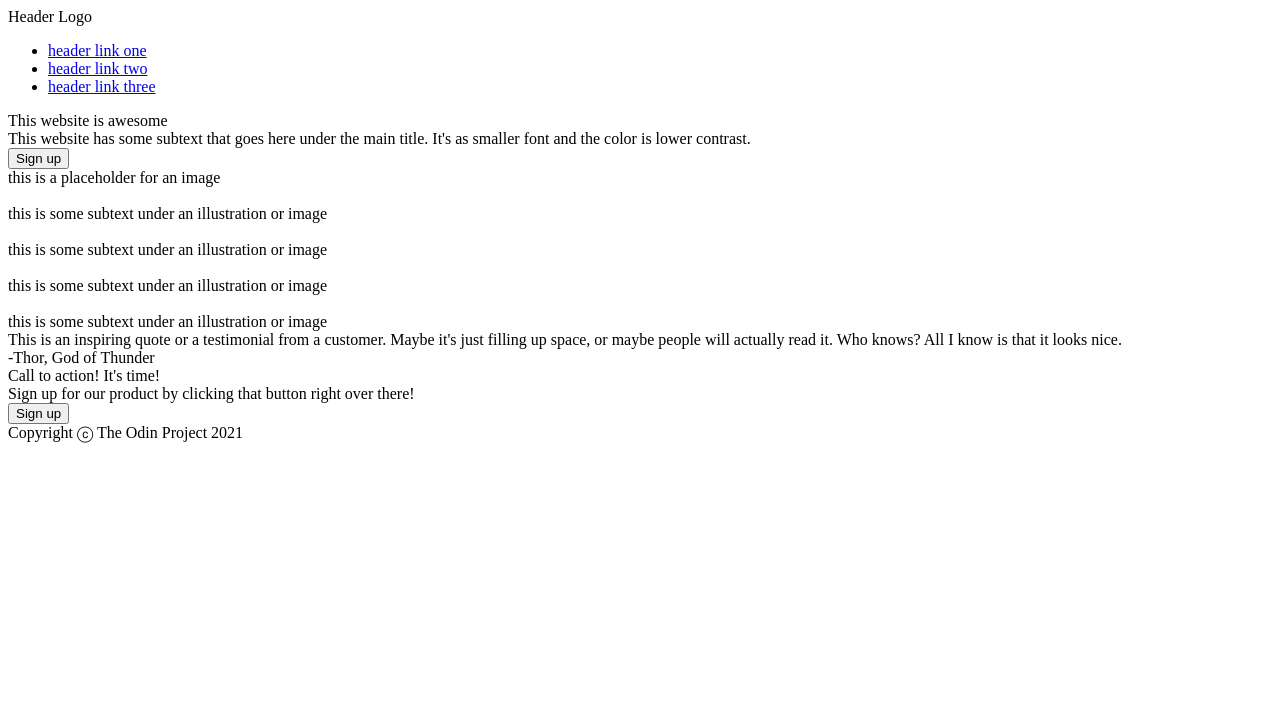
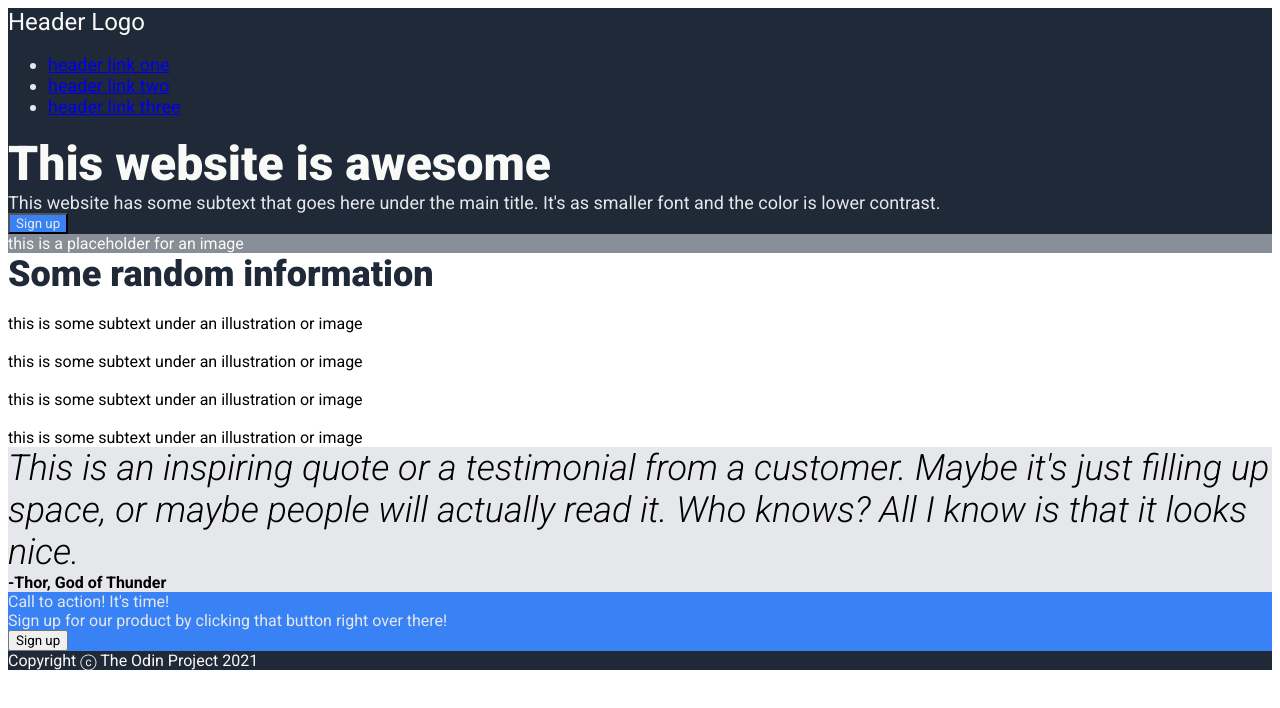
Before and after one commit to willoco/landing-page, a plain HTML site: page index.html in a window 1280 px wide. Drawn offline with Linux system fonts and the light colour scheme.

Commit message:
add css styling

```diff
--- a/index.html
+++ b/index.html
@@ -1,45 +1,49 @@
 <!DOCTYPE html>
-
 <html lang="en">
     <head>
         <meta charset="utf-8">
         <title>Landing Page</title>
+        <link rel="stylesheet" href="style.css">
+        <link rel="preconnect" href="https://fonts.googleapis.com">
+        <link rel="preconnect" href="https://fonts.gstatic.com" crossorigin>
+        <link href="https://fonts.googleapis.com/css2?family=Roboto:ital,wght@0,400;0,700;0,900;1,300&display=swap" rel="stylesheet">
     </head>
 
     <body>
+        <div class="hero">
             <div class="header">
-            <div>Header Logo</div>
-            <ul>
+                <div class="header-logo">Header Logo</div>
+                <ul class="header-link">
                     <li><a href="#">header link one</a></li>
                     <li><a href="#">header link two</a></li>
                     <li><a href="#">header link three</a></li>
                 </ul>
             </div>
 
-        <div class="hero">
             <div class="hero-text">This website is awesome</div>
-            <div>This website has some subtext that goes here under the main title. It's as smaller font and the color is lower contrast.</div>
-            <button>Sign up</button>
-            <div>this is a placeholder for an image</div>
+            <div class="hero-sub">This website has some subtext that goes here under the main title. It's as smaller font and the color is lower contrast.</div>
+            <button class="hero-button">Sign up</button>
+            <div class="placeholder">this is a placeholder for an image</div>
         </div>
 
-        <div>
-            <img>
-            <div>this is some subtext under an illustration or image</div>
-            <img>
-            <div>this is some subtext under an illustration or image</div>
-            <img>
-            <div>this is some subtext under an illustration or image</div>
-            <img>
-            <div>this is some subtext under an illustration or image</div>
+        <div class="information">
+            <div class="info-header">Some random information</div>
+            <img class="image">
+            <div class="image-text">this is some subtext under an illustration or image</div>
+            <img class="image">
+            <div class="image-text">this is some subtext under an illustration or image</div>
+            <img class="image">
+            <div class="image-text">this is some subtext under an illustration or image</div>
+            <img class="image">
+            <div class="image-text">this is some subtext under an illustration or image</div>
         </div>
 
-        <div>
-            <div>This is an inspiring quote or a testimonial from a customer. Maybe it's just filling up space, or maybe people will actually read it. Who knows? All I know is that it looks nice.</div>
-            <div>-Thor, God of Thunder</div>
+        <div class="quote">
+            <div class="quote-text">This is an inspiring quote or a testimonial from a customer. Maybe it's just filling up space, or maybe people will actually read it. Who knows? All I know is that it looks nice.</div>
+            <div class="quote-sub">-Thor, God of Thunder</div>
         </div>
 
-        <div>
+        <div class="call-to-action">
             <div>Call to action! It's time!</div>
             <div>Sign up for our product by clicking that button right over there!</div>
             <button>Sign up</button>
--- /dev/null
+++ b/style.css
@@ -0,0 +1,54 @@
+.hero,
+.footer {
+    background-color: #1F2937;
+    color: #f9faf8;
+}
+
+.header-logo {
+    font-size: 24px;
+}
+
+.header-link,
+.hero-sub {
+    font-size: 18px;
+    color: #E5E7EB;
+}
+
+.hero-text {
+    font-size: 48px;
+    font-weight: 900;
+}
+
+.hero-button,
+.call-to-action {
+    background-color: #3882F6;
+    color: #E5E7EB;
+}
+
+.placeholder {
+    background-color: #e5e7eb88;
+}
+
+.info-header {
+    color: #1F2937;
+    font-size: 36px;
+    font-weight: 900;
+}
+
+.quote {
+    background-color: #E5E7EB;
+}
+
+.quote-text {
+    font-size: 36px;
+    font-weight: light;
+    font-style: italic;
+}
+
+.quote-sub {
+    font-weight: bold;
+}
+
+* {
+    font-family: 'Roboto', sans-serif;
+}
```
Lines whose indentation alone changed are shown as unchanged.
